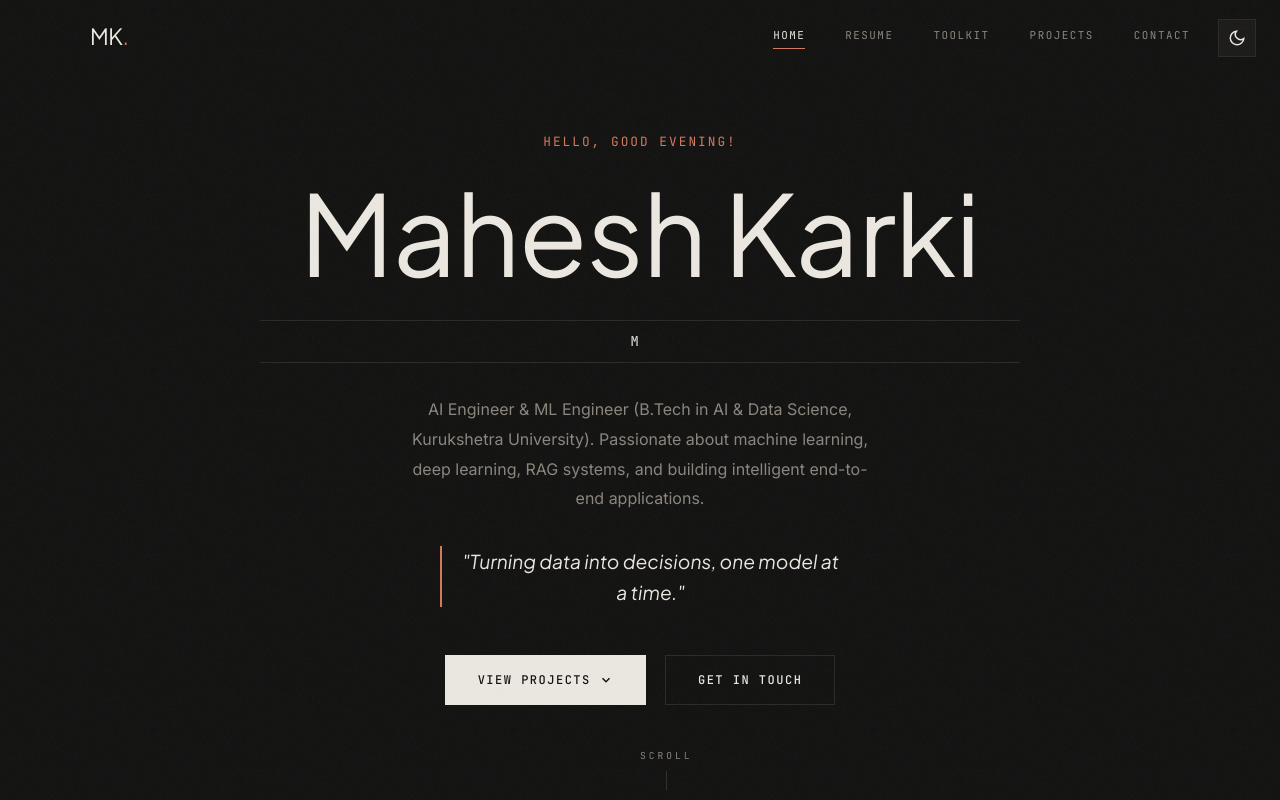
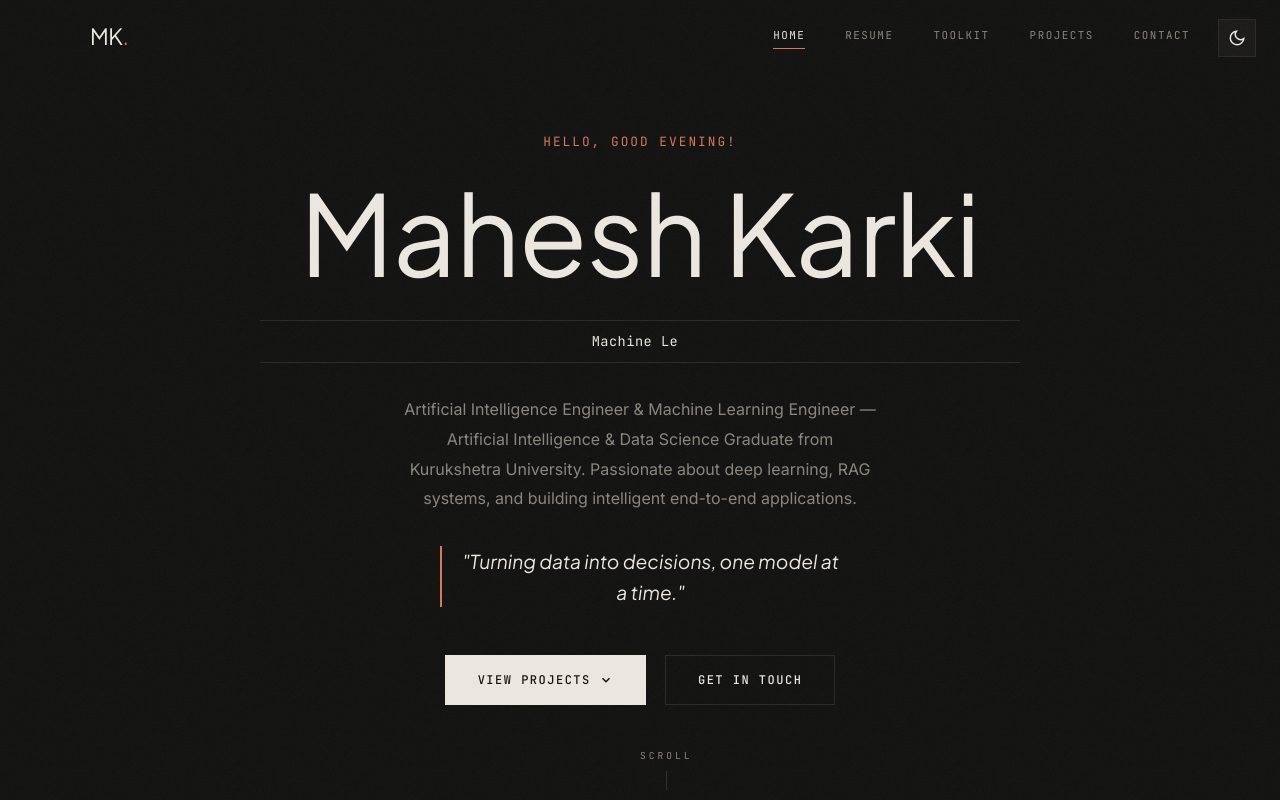
Before and after one commit to Maheshkarkii/Portfolio, a React (Vite) app: page / in a window 1280 px wide. Shown: the top 800 px of the page. Built offline with nearby package versions, Linux system fonts and the light colour scheme.

Commit message:
update: use full forms Artificial Intelligence Engineer, Machine Learning Engineer, and AI & DS Graduate

```diff
--- a/index.html
+++ b/index.html
@@ -6,8 +6,8 @@
   <link rel="icon" type="image/svg+xml" href="/vite.svg" />
   <meta name="viewport" content="width=device-width, initial-scale=1.0" />
   <meta name="description"
-    content="Portfolio of Mahesh Karki - AI Engineer & ML Engineer." />
-  <title>Mahesh Karki | AI Engineer & ML Engineer</title>
+    content="Portfolio of Mahesh Karki - Artificial Intelligence Engineer & Machine Learning Engineer | AI & DS Graduate." />
+  <title>Mahesh Karki | Artificial Intelligence Engineer & Machine Learning Engineer</title>
 </head>
 
 <body>
--- a/src/components/ChatBot.jsx
+++ b/src/components/ChatBot.jsx
@@ -5,7 +5,7 @@ import './ChatBot.css'
 const knowledge = [
     {
         keys: ['who', 'about', 'yourself', 'mahesh', 'introduce', 'tell me'],
-        answer: "Mahesh Karki is an AI Engineer & ML Engineer (B.Tech student in AI & DS at Kurukshetra University, India). He's passionate about machine learning, deep learning, RAG systems, and building intelligent end-to-end applications."
+        answer: "Mahesh Karki is an Artificial Intelligence Engineer, Machine Learning Engineer, and Artificial Intelligence & Data Science Graduate from Kurukshetra University, India. He's passionate about deep learning, RAG systems, and building intelligent end-to-end applications."
     },
     {
         keys: ['skill', 'tech', 'stack', 'technology', 'good at', 'know', 'tools'],
--- a/src/components/Hero.jsx
+++ b/src/components/Hero.jsx
@@ -27,10 +27,10 @@ function Hero() {
     }, [])
 
     const roles = [
-        'AI Engineer',
-        'ML Engineer',
+        'Artificial Intelligence Engineer',
+        'Machine Learning Engineer',
+        'AI & DS Graduate',
         'Deep Learning Practitioner',
-        'Intelligent Systems Builder',
     ]
 
     // Typing animation
@@ -88,8 +88,8 @@ function Hero() {
 
                     <div className="hero__bio animate-in">
                         <p>
-                            AI Engineer &amp; ML Engineer (B.Tech in AI &amp; Data Science, Kurukshetra University).
-                            Passionate about machine learning, deep learning, RAG systems, and building intelligent end-to-end applications.
+                            Artificial Intelligence Engineer &amp; Machine Learning Engineer — Artificial Intelligence &amp; Data Science Graduate from Kurukshetra University.
+                            Passionate about deep learning, RAG systems, and building intelligent end-to-end applications.
                         </p>
                     </div>
 
```
